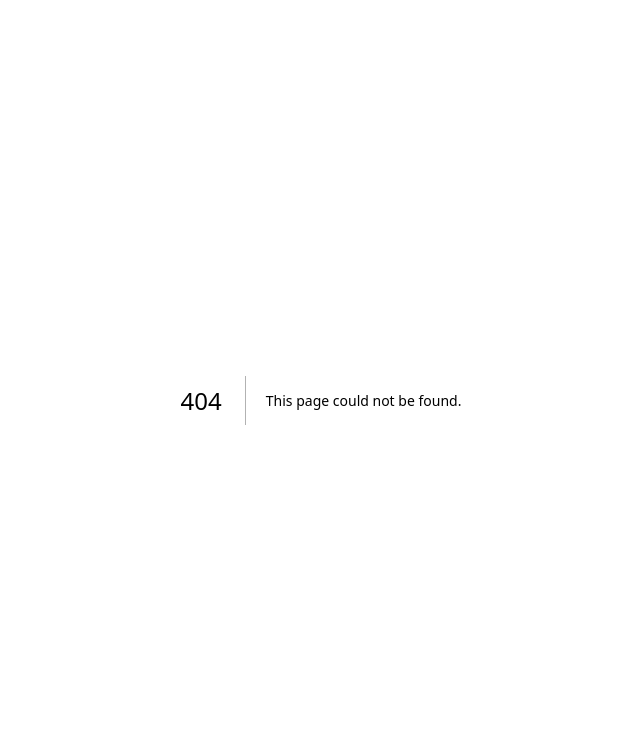
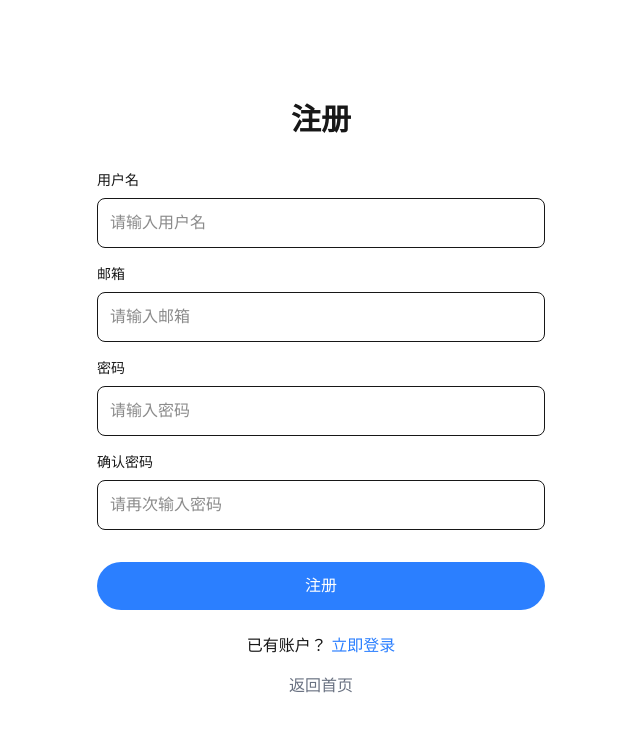
Before and after one commit to fsyj123/novel, a Next.js app: page /auth/register in a window 1280 px wide. Before the commit this address had no page. Shown: the top 732 px of the page, without its empty margins (319-959 px from the left). Built offline with nearby package versions, Linux system fonts and the light colour scheme.

Commit message:
新增登录注册页

```diff
--- /dev/null
+++ b/app/auth/login/page.tsx
@@ -0,0 +1,59 @@
+'use client';
+
+import Link from 'next/link';
+import { useRouter } from 'next/navigation';
+import { FormEvent } from 'react';
+
+export default function Login() {
+  const router = useRouter();
+
+  const handleSubmit = async (e: FormEvent<HTMLFormElement>) => {
+    e.preventDefault();
+    // TODO: Implement login logic here
+    // For now, just console log
+    console.log('Login attempt');
+  };
+
+  return (
+    <div className='flex flex-col items-center justify-center min-h-screen p-8'>
+      <h1 className='text-3xl font-bold mb-8'>登录</h1>
+      <form className='flex flex-col gap-4 w-full max-w-md' onSubmit={handleSubmit}>
+        <div className='flex flex-col gap-2'>
+          <label htmlFor='username' className='text-sm font-medium'>用户名</label>
+          <input
+            id='username'
+            type='text'
+            placeholder='请输入用户名'
+            className='border rounded-lg p-3 focus:outline-none focus:ring-2 focus:ring-blue-500'
+            required
+          />
+        </div>
+        <div className='flex flex-col gap-2'>
+          <label htmlFor='password' className='text-sm font-medium'>密码</label>
+          <input
+            id='password'
+            type='password'
+            placeholder='请输入密码'
+            className='border rounded-lg p-3 focus:outline-none focus:ring-2 focus:ring-blue-500'
+            required
+          />
+        </div>
+        <button
+          type='submit'
+          className='rounded-full bg-blue-500 text-white px-4 py-3 hover:bg-blue-600 transition-colors mt-4'
+        >
+          登录
+        </button>
+      </form>
+      <p className='mt-6'>
+        还没有账户？{' '}
+        <Link href="/auth/register" className='text-blue-500 hover:text-blue-600'>
+          立即注册
+        </Link>
+      </p>
+      <Link href="/" className='mt-4 text-gray-500 hover:text-gray-600'>
+        返回首页
+      </Link>
+    </div>
+  );
+}
--- /dev/null
+++ b/app/auth/register/page.tsx
@@ -0,0 +1,78 @@
+'use client';
+
+import Link from 'next/link';
+import { useRouter } from 'next/navigation';
+import { FormEvent } from 'react';
+
+export default function Register() {
+  const router = useRouter();
+
+  const handleSubmit = async (e: FormEvent<HTMLFormElement>) => {
+    e.preventDefault();
+    // TODO: Implement registration logic here
+    console.log('Register attempt');
+  };
+
+  return (
+    <div className='flex flex-col items-center justify-center min-h-screen p-8'>
+      <h1 className='text-3xl font-bold mb-8'>注册</h1>
+      <form className='flex flex-col gap-4 w-full max-w-md' onSubmit={handleSubmit}>
+        <div className='flex flex-col gap-2'>
+          <label htmlFor='username' className='text-sm font-medium'>用户名</label>
+          <input
+            id='username'
+            type='text'
+            placeholder='请输入用户名'
+            className='border rounded-lg p-3 focus:outline-none focus:ring-2 focus:ring-blue-500'
+            required
+          />
+        </div>
+        <div className='flex flex-col gap-2'>
+          <label htmlFor='email' className='text-sm font-medium'>邮箱</label>
+          <input
+            id='email'
+            type='email'
+            placeholder='请输入邮箱'
+            className='border rounded-lg p-3 focus:outline-none focus:ring-2 focus:ring-blue-500'
+            required
+          />
+        </div>
+        <div className='flex flex-col gap-2'>
+          <label htmlFor='password' className='text-sm font-medium'>密码</label>
+          <input
+            id='password'
+            type='password'
+            placeholder='请输入密码'
+            className='border rounded-lg p-3 focus:outline-none focus:ring-2 focus:ring-blue-500'
+            required
+          />
+        </div>
+        <div className='flex flex-col gap-2'>
+          <label htmlFor='confirmPassword' className='text-sm font-medium'>确认密码</label>
+          <input
+            id='confirmPassword'
+            type='password'
+            placeholder='请再次输入密码'
+            className='border rounded-lg p-3 focus:outline-none focus:ring-2 focus:ring-blue-500'
+            required
+          />
+        </div>
+        <button
+          type='submit'
+          className='rounded-full bg-blue-500 text-white px-4 py-3 hover:bg-blue-600 transition-colors mt-4'
+        >
+          注册
+        </button>
+      </form>
+      <p className='mt-6'>
+        已有账户？{' '}
+        <Link href="/auth/login" className='text-blue-500 hover:text-blue-600'>
+          立即登录
+        </Link>
+      </p>
+      <Link href="/" className='mt-4 text-gray-500 hover:text-gray-600'>
+        返回首页
+      </Link>
+    </div>
+  );
+}
--- a/app/page.tsx
+++ b/app/page.tsx
@@ -1,18 +1,19 @@
 import Image from "next/image";
+import Link from "next/link";
 
 export default function Home() {
   return (
     <div className="grid grid-rows-[20px_1fr_20px] items-center justify-items-center min-h-screen p-8 pb-20 gap-16 sm:p-20 font-[family-name:var(--font-geist-sans)]">
       <main className="flex flex-col gap-8 row-start-2 items-center sm:items-start">
-        <Image
+        {/* <Image
           className="dark:invert"
           src="/next.svg"
           alt="Next.js logo"
           width={180}
           height={38}
           priority
-        />
-        <ol className="list-inside list-decimal text-sm text-center sm:text-left font-[family-name:var(--font-geist-mono)]">
+        /> */}
+        {/* <ol className="list-inside list-decimal text-sm text-center sm:text-left font-[family-name:var(--font-geist-mono)]">
           <li className="mb-2">
             Get started by editing{" "}
             <code className="bg-black/[.05] dark:bg-white/[.06] px-1 py-0.5 rounded font-semibold">
@@ -21,9 +22,9 @@ export default function Home() {
             .
           </li>
           <li>Save and see your changes instantly.</li>
-        </ol>
+        </ol> */}
 
-        <div className="flex gap-4 items-center flex-col sm:flex-row">
+        {/* <div className="flex gap-4 items-center flex-col sm:flex-row">
           <a
             className="rounded-full border border-solid border-transparent transition-colors flex items-center justify-center bg-foreground text-background gap-2 hover:bg-[#383838] dark:hover:bg-[#ccc] text-sm sm:text-base h-10 sm:h-12 px-4 sm:px-5"
             href="https://vercel.com/new?utm_source=create-next-app&utm_medium=appdir-template-tw&utm_campaign=create-next-app"
@@ -47,9 +48,14 @@ export default function Home() {
           >
             Read our docs
           </a>
-        </div>
+        </div> */}
+
+        <h1 className='text-3xl font-bold mb-4'>小说简笔画工具</h1>
+        <Link href="/auth/login" className='rounded-full bg-blue-500 text-white px-4 py-2 hover:bg-blue-600'>
+          开始使用
+        </Link>
       </main>
-      <footer className="row-start-3 flex gap-6 flex-wrap items-center justify-center">
+      {/* <footer className="row-start-3 flex gap-6 flex-wrap items-center justify-center">
         <a
           className="flex items-center gap-2 hover:underline hover:underline-offset-4"
           href="https://nextjs.org/learn?utm_source=create-next-app&utm_medium=appdir-template-tw&utm_campaign=create-next-app"
@@ -95,7 +101,7 @@ export default function Home() {
           />
           Go to nextjs.org →
         </a>
-      </footer>
+      </footer> */}
     </div>
   );
 }
```
